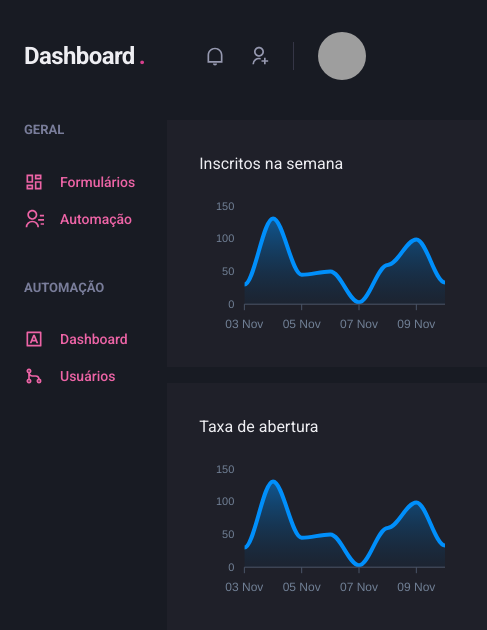
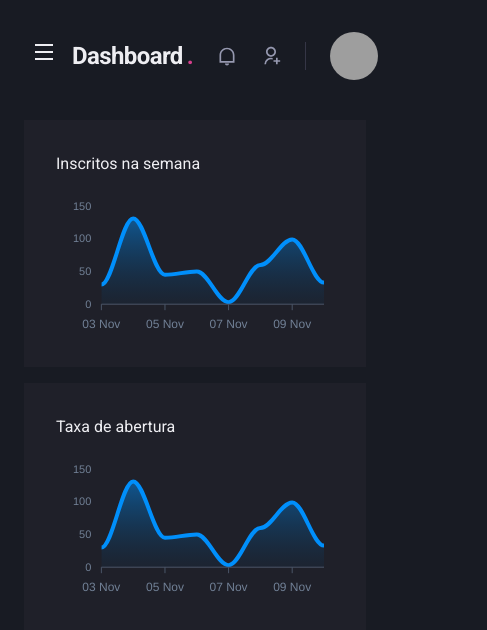
Before and after one commit to YuryRegis/ignite-next-dashboard, a Next.js app: page /dashboard in a window 390 px wide. Shown: the top 630 px of the page, 487 px wide, since content can reach past the window. Built offline with nearby package versions, Linux system fonts and the light colour scheme; grey boxes are pictures that could not be loaded.

Commit message:
feat: drawer Sidebar on mobile

```diff
--- a/src/components/Header/index.tsx
+++ b/src/components/Header/index.tsx
@@ -1,11 +1,14 @@
-import { Flex, useBreakpointValue } from "@chakra-ui/react";
+import { Flex, Icon, IconButton, useBreakpointValue } from "@chakra-ui/react";
+import { RiMenuLine } from "react-icons/ri";
 
 import Logo from "./Logo";
 import Search from "./Search";
 import Profile from "./Profile";
 import NotificationNav from "./NotificationNav";
+import { useSidebarDrawer } from "../../context/SidebarDrawerContext";
 
 export default function Header() {
+  const { onOpen } = useSidebarDrawer();
   const isLargeScreen = useBreakpointValue({
     base: false,
     lg: true,
@@ -22,6 +25,17 @@ export default function Header() {
       align="center"
       maxWidth={1480}
     >
+      {!isLargeScreen && (
+        <IconButton
+          mr="2"
+          fontSize="24"
+          onClick={onOpen}
+          variant="unstyled"
+          aria-label="Open menu"
+          icon={<Icon as={RiMenuLine} />}
+        />
+      )}
+
       <Logo />
 
       {isLargeScreen && <Search />}
--- /dev/null
+++ b/src/components/Sidebar/SideBarNav.tsx
@@ -0,0 +1,26 @@
+import { Stack } from "@chakra-ui/react";
+import {
+  RiDashboardLine,
+  RiContactsLine,
+  RiInputMethodLine,
+  RiGitMergeLine,
+} from "react-icons/ri";
+
+import NavLink from "./NavLink";
+import NavSection from "./NavSection";
+
+export default function SideBarNav() {
+  return (
+    <Stack spacing="12" align="flex-start">
+      <NavSection title="GERAL">
+        <NavLink icon={RiDashboardLine}>Formulários</NavLink>
+        <NavLink icon={RiContactsLine}>Automação</NavLink>
+      </NavSection>
+
+      <NavSection title="AUTOMAÇÃO">
+        <NavLink icon={RiInputMethodLine}>Dashboard</NavLink>
+        <NavLink icon={RiGitMergeLine}>Usuários</NavLink>
+      </NavSection>
+    </Stack>
+  );
+}
--- a/src/components/Sidebar/index.tsx
+++ b/src/components/Sidebar/index.tsx
@@ -1,28 +1,42 @@
-import { Box, Stack } from "@chakra-ui/react";
 import {
-  RiDashboardLine,
-  RiContactsLine,
-  RiInputMethodLine,
-  RiGitMergeLine,
-} from "react-icons/ri";
+  Box,
+  Drawer,
+  DrawerBody,
+  DrawerHeader,
+  DrawerOverlay,
+  DrawerContent,
+  DrawerCloseButton,
+  useBreakpointValue,
+} from "@chakra-ui/react";
 
-import NavLink from "./NavLink";
-import NavSection from "./NavSection";
+import SideBarNav from "./SideBarNav";
+import { useSidebarDrawer } from "../../context/SidebarDrawerContext";
 
 export default function Sidebar() {
+  const { isOpen, onClose } = useSidebarDrawer();
+  const isDrawerSidebar = useBreakpointValue({
+    base: true,
+    lg: false,
+  });
+
+  if (isDrawerSidebar) {
+    return (
+      <Drawer placement="left" isOpen={isOpen} onClose={onClose}>
+        <DrawerOverlay>
+          <DrawerContent p="4" bg="gray.800">
+            <DrawerCloseButton mt="6" />
+            <DrawerHeader mt="6">Menu</DrawerHeader>
+            <DrawerBody>
+              <SideBarNav />
+            </DrawerBody>
+          </DrawerContent>
+        </DrawerOverlay>
+      </Drawer>
+    );
+  }
   return (
     <Box as="aside" w="64" mr="8">
-      <Stack spacing="12" align="flex-start">
-        <NavSection title="GERAL">
-          <NavLink icon={RiDashboardLine}>Formulários</NavLink>
-          <NavLink icon={RiContactsLine}>Automação</NavLink>
-        </NavSection>
-
-        <NavSection title="AUTOMAÇÃO">
-          <NavLink icon={RiInputMethodLine}>Dashboard</NavLink>
-          <NavLink icon={RiGitMergeLine}>Usuários</NavLink>
-        </NavSection>
-      </Stack>
+      <SideBarNav />
     </Box>
   );
 }
```
